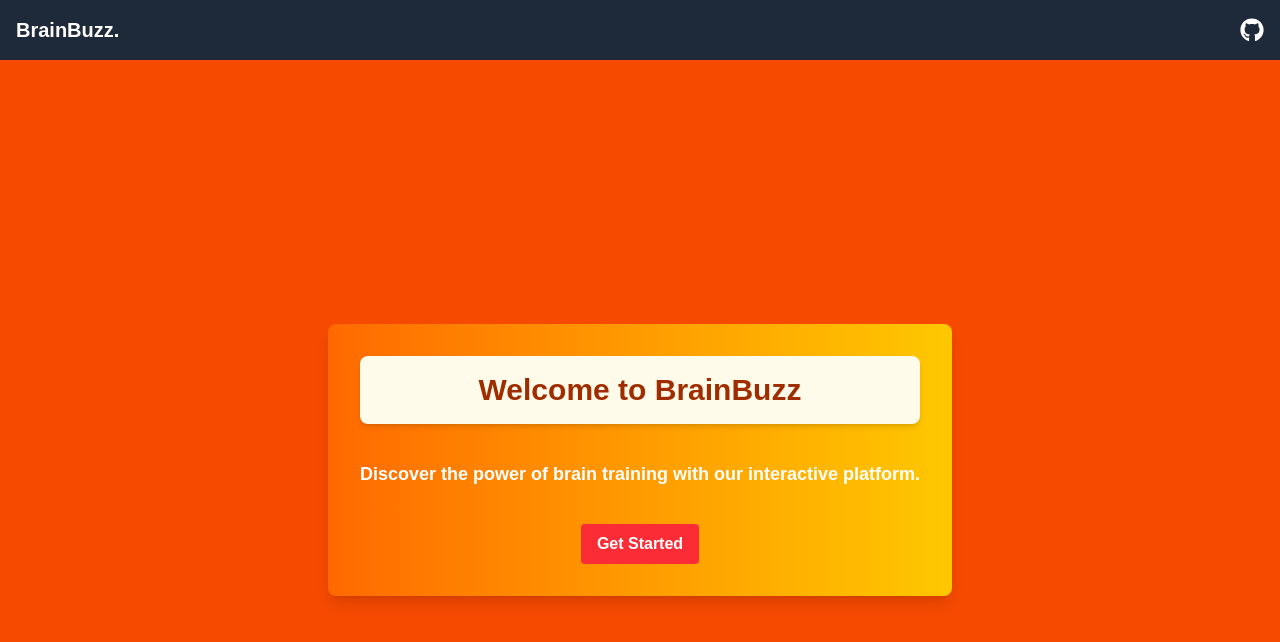
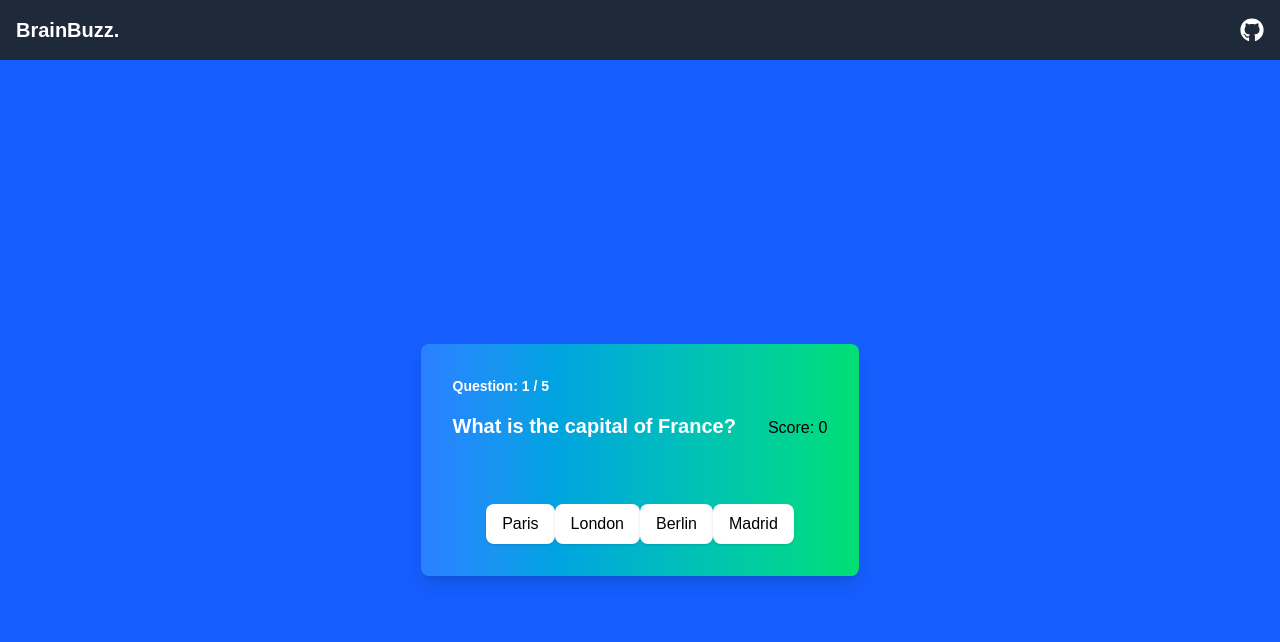
Before and after one commit to duebenpresleylewis/brainbuzz, a React (Vite) app: page / in a window 1280 px wide. Shown: the top 642 px of the page. Built offline with nearby package versions, Linux system fonts and the light colour scheme.

Commit message:
feat: add QuizPage component and update SectionPlaceholder; enhance WelcomePage button

```diff
--- a/src/App.jsx
+++ b/src/App.jsx
@@ -1,4 +1,5 @@
 import { useState } from 'react'
+import Header from './components/Header';
 import SectionPlaceholder from './components/SectionPlaceholder'
 import './App.css'
 
@@ -7,10 +8,8 @@ function App() {
 
   return (
     <div className="App">
+      <Header />
       <SectionPlaceholder />
-
-      {/* Main Content */}
-      {/* conditional rendering using state */}
 
     </div>
   )
--- /dev/null
+++ b/src/components/QuizPage.jsx
@@ -0,0 +1,45 @@
+import React from "react";
+
+const QuizPage = () => {
+  return (
+    <div className="quiz-container flex flex-col items-center justify-center min-h-screen bg-blue-600">
+
+      <div className="text-center text-white p-8 rounded-lg shadow-lg bg-linear-to-r from-blue-500 to-green-400">
+
+        <div className="question-container flex justify-between gap-8 items-center mb-6">
+          <div className="q-left flex flex-col items-start mb-4">
+            <span className="question-number text-sm font-bold mb-4">
+              Question: 1 / 5
+            </span>
+            <h2 className="question font-bold text-xl mb-6">
+              What is the capital of France?
+            </h2>
+          </div>
+
+            <div className="q-right text-black">
+                <span>Score: 0</span>
+            </div>
+        </div>
+
+        <div className="answer-options">
+            {/* either make a component for each answer option */}
+            <button className="answer-option bg-white text-black py-2 px-4 rounded-lg shadow hover:bg-gray-200">
+              Paris
+            </button>
+            <button className="answer-option bg-white text-black py-2 px-4 rounded-lg shadow hover:bg-gray-200">
+              London
+            </button>
+            <button className="answer-option bg-white text-black py-2 px-4 rounded-lg shadow hover:bg-gray-200">
+              Berlin
+            </button>
+            <button className="answer-option bg-white text-black py-2 px-4 rounded-lg shadow hover:bg-gray-200">
+              Madrid
+            </button>
+        </div>
+
+      </div>
+    </div>
+  );
+};
+
+export default QuizPage;
--- a/src/components/SectionPlaceholder.jsx
+++ b/src/components/SectionPlaceholder.jsx
@@ -1,14 +1,19 @@
-import React from 'react'
-import Welcome from './WelcomePage'
-import Header from './Header'
+import React from "react";
+import Welcome from "./WelcomePage";
+import QuizPage from "./QuizPage";
+import { useState } from "react";
 
 const SectionPlaceholder = () => {
+  const [showWelcome, setShowWelcome] = useState(true);
   return (
     <div>
-        <Header/>
-        <Welcome />
+        {/* Main Content */}
+      {/* conditional rendering using state */}
+
+      {/* {showWelcome && <Welcome />} */}
+      <QuizPage />
     </div>
-  )
-}
+  );
+};
 
-export default SectionPlaceholder
+export default SectionPlaceholder;
--- a/src/components/WelcomePage.jsx
+++ b/src/components/WelcomePage.jsx
@@ -10,7 +10,9 @@ const Welcome = () => {
         <div>
           <p className='text-lg font-bold my-9'>Discover the power of brain training with our interactive platform.</p>
 
-          <button className="get-started-button bg-red-500 hover:bg-red-600 text-white font-bold py-2 px-4 rounded active:scale-95 transition-transform duration-200">
+          <button className="get-started-button bg-red-500 hover:bg-red-600 text-white font-bold py-2 px-4 rounded active:scale-95 transition-transform duration-200"
+          onClick={() => {}}
+          >
             Get Started
           </button>
         </div>
```
